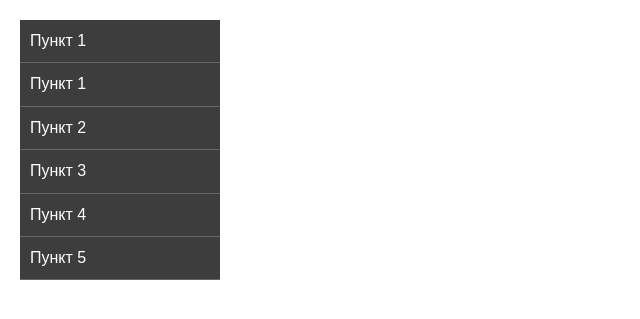
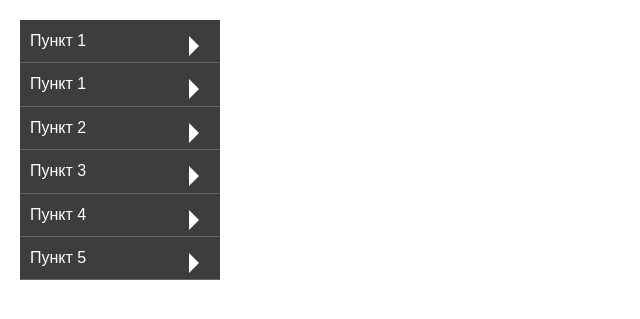
Before and after one commit to coduniverciti/diplom, a PHP site: page / in a window 1280 px wide. Shown: the top 319 px of the page, without its empty margins (0-640 px from the left). Run offline with PHP 8.4, Linux system fonts and the light colour scheme.

Commit message:
добавлены три угольный иконки для  левый всплывающих менющек

```diff
--- a/style.css
+++ b/style.css
@@ -54,3 +54,16 @@ ul{
     opacity: 1;
     top: 0;
 }
+/* Иконки для всплывающих менющек */
+.menu__list::after{
+    content: " ";
+    position: absolute;
+    border: 10px solid;
+    border-color: transparent transparent transparent #fff;
+    top: 1em;
+    right: 0.7em;
+    transition: 0.9s;
+}
+.menu__list:hover::after{
+    transform: scaleX(-1);
+}
```
